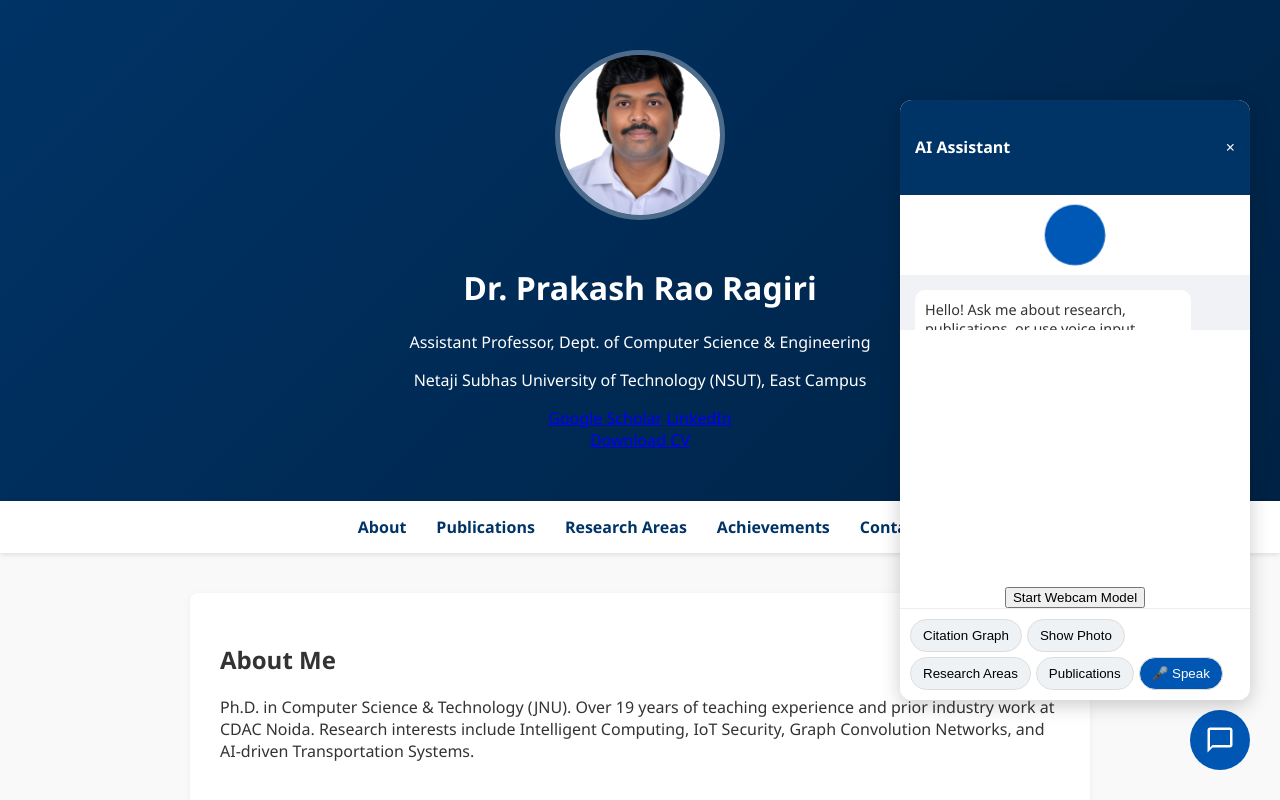
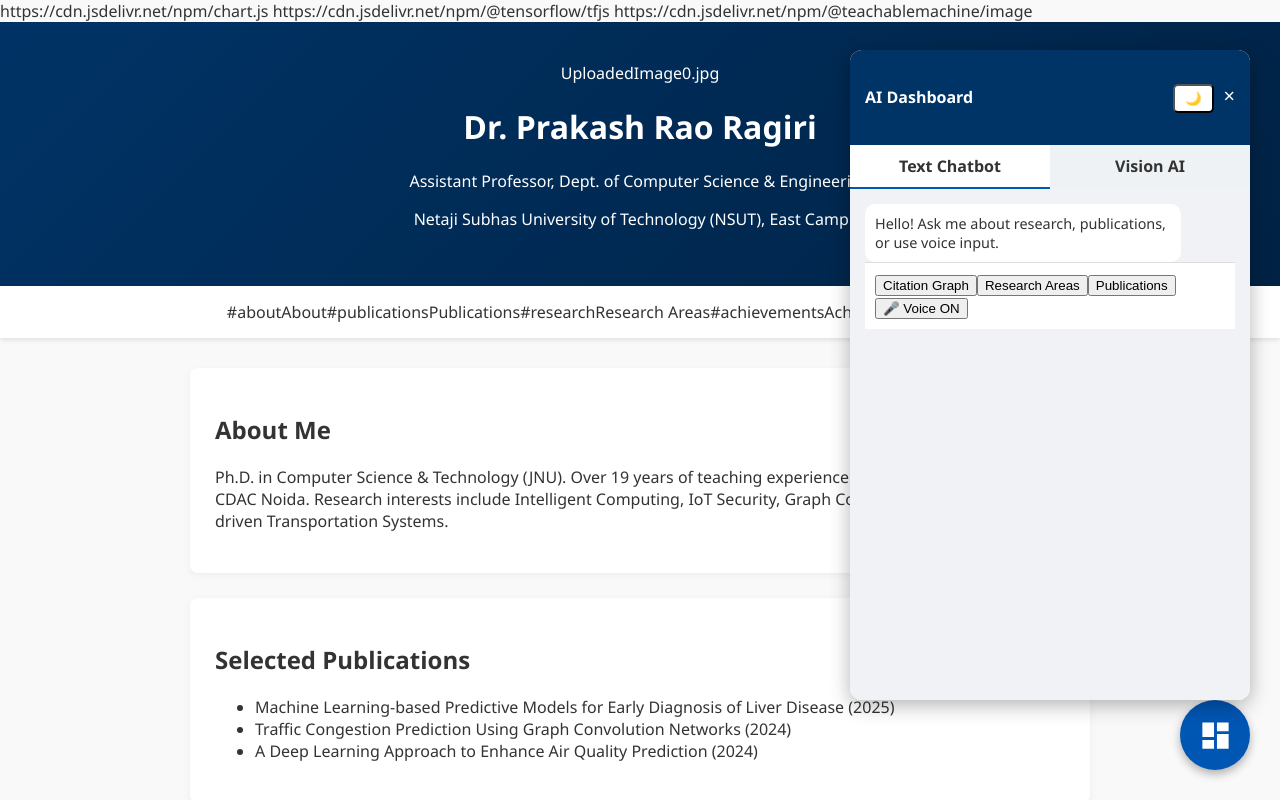
Before and after one commit to PrakashRaoRagiri-Researcher/BiosketchTeachableMachine, a plain HTML site: page index.html in a window 1280 px wide. Both pictures are taken after a click on the element 1220 px from the left and 740 px from the top of the page. Shown: the top 800 px of the page. Drawn offline with nearby package versions, Linux system fonts and the light colour scheme.

Commit message:
Update index.html

````diff
--- a/index.html
+++ b/index.html
@@ -1,92 +1,86 @@
+
+
 <!DOCTYPE html>
-<html lang='en'>
+<html lang="en">
 <head>
-<meta charset='UTF-8'>
-<meta name='viewport' content='width=device-width, initial-scale=1.0'>
-<title>Dr. Prakash Rao Ragiri | Academic Profile & Animated AI Agent</title>
-<script src='https://cdn.jsdelivr.net/npm/chart.js'></script>
-<script src='https://cdn.jsdelivr.net/npm/@tensorflow/tfjs'></script>
-<script src='https://teachablemachine.withgoogle.com/models/mJCW9_t2y/'></script>
+<meta charset="UTF-8">
+<meta name="viewport" content="width=device-width, initial-scale=1.0">
+<title>AI Dashboard | Dr. Prakash Rao Ragiri</title>
+https://cdn.jsdelivr.net/npm/chart.js</script>
+https://cdn.jsdelivr.net/npm/@tensorflow/tfjs</script>
+https://cdn.jsdelivr.net/npm/@teachablemachine/image</script>
 <style>
-:root { --primary:#003366; --accent:#0056b3; --text-main:#333; --text-light:#666; --bg-light:#f9f9f9; --white:#fff; --chat-bg:#f0f2f5; }
-body { font-family:'Segoe UI',Tahoma,Geneva,Verdana,sans-serif; margin:0; background:var(--bg-light); color:var(--text-main); }
-header { background:linear-gradient(135deg,#003366 0%,#002244 100%); color:var(--white); text-align:center; padding:50px 20px; }
-.profile-img { width:160px; height:160px; border-radius:50%; border:5px solid rgba(255,255,255,0.3); object-fit:cover; margin-bottom:20px; }
-nav { background:#fff; text-align:center; padding:15px 0; box-shadow:0 2px 5px rgba(0,0,0,0.1); position:sticky; top:0; }
+:root { --primary:#003366; --accent:#0056b3; --success:#28a745; --text-main:#333; --bg-light:#f9f9f9; --white:#fff; --chat-bg:#f0f2f5; }
+body { font-family:'Segoe UI',sans-serif; margin:0; background:var(--bg-light); color:var(--text-main); transition:background 0.3s,color 0.3s; }
+header { background:linear-gradient(135deg,#003366,#002244); color:var(--white); text-align:center; padding:40px 20px; }
+.profile-img { width:140px; height:140px; border-radius:50%; border:4px solid rgba(255,255,255,0.3); object-fit:cover; margin-bottom:15px; }
+nav { background:#fff; text-align:center; padding:15px 0; box-shadow:0 2px 5px rgba(0,0,0,0.1); }
 nav a { color:var(--primary); margin:0 15px; text-decoration:none; font-weight:600; }
-.container { max-width:900px; margin:40px auto; padding:0 20px; }
-section { background:var(--white); padding:30px; margin-bottom:30px; border-radius:8px; box-shadow:0 2px 8px rgba(0,0,0,0.05); }
-footer { text-align:center; padding:30px; color:var(--text-light); border-top:1px solid #ddd; }
-.ai-widget-btn { position:fixed; bottom:30px; right:30px; width:60px; height:60px; background:var(--accent); border-radius:50%; display:flex; align-items:center; justify-content:center; cursor:pointer; }
-.ai-icon { width:30px; height:30px; fill:white; }
-.chat-window { display:none; position:fixed; bottom:100px; right:30px; width:350px; height:600px; background:white; border-radius:12px; box-shadow:0 5px 20px rgba(0,0,0,0.2); flex-direction:column; overflow:hidden; }
-.chat-header { background:var(--primary); color:white; padding:15px; display:flex; justify-content:space-between; align-items:center; }
-.chat-body { flex:1; padding:15px; overflow-y:auto; background:var(--chat-bg); display:flex; flex-direction:column; gap:10px; }
+.container { max-width:900px; margin:30px auto; padding:0 20px; }
+section { background:var(--white); padding:25px; margin-bottom:25px; border-radius:8px; box-shadow:0 2px 8px rgba(0,0,0,0.05); }
+footer { text-align:center; padding:20px; color:#666; border-top:1px solid #ddd; }
+.dashboard-btn { position:fixed; bottom:30px; right:30px; width:70px; height:70px; background:var(--accent); border-radius:50%; display:flex; align-items:center; justify-content:center; cursor:pointer; box-shadow:0 4px 10px rgba(0,0,0,0.3); }
+.dashboard-btn svg { fill:white; width:35px; height:35px; }
+.dashboard-window { display:none; position:fixed; bottom:100px; right:30px; width:400px; height:650px; background:white; border-radius:12px; box-shadow:0 5px 20px rgba(0,0,0,0.3); overflow:hidden; display:flex; flex-direction:column; }
+.dashboard-header { background:var(--primary); color:white; padding:15px; display:flex; justify-content:space-between; align-items:center; }
+.tabs { display:flex; background:#eef2f5; }
+.tab { flex:1; text-align:center; padding:10px; cursor:pointer; font-weight:600; }
+.tab.active { background:white; border-bottom:2px solid var(--accent); }
+.tab-content { flex:1; overflow-y:auto; padding:15px; background:var(--chat-bg); }
 .message { max-width:80%; padding:10px; border-radius:10px; font-size:0.9rem; }
 .bot-message { background:white; align-self:flex-start; }
 .user-message { background:var(--accent); color:white; align-self:flex-end; }
-.chat-options { padding:10px; background:white; border-top:1px solid #eee; display:flex; gap:5px; flex-wrap:wrap; }
-.option-btn, .voice-btn { background:#eef2f5; border:1px solid #ddd; padding:8px 12px; border-radius:20px; cursor:pointer; }
-.voice-btn { background:#0056b3; color:white; }
-.chart-container { width:100%; background:white; padding:5px; border-radius:8px; margin-top:5px; }
+.chat-body { display:flex; flex-direction:column; gap:10px; }
 .webcam-container { text-align:center; margin-top:10px; }
-.avatar { width:60px; height:60px; border-radius:50%; background:#0056b3; margin:10px auto; animation: pulse 1.5s infinite; }
-@keyframes pulse { 0% { transform: scale(1); background:#0056b3;} 50% { transform: scale(1.2); background:#007bff;} 100% { transform: scale(1); background:#0056b3;} }
+canvas, video { border-radius:8px; }
+.chart-container { margin-top:10px; }
+.dark-mode { background:#121212; color:#f1f1f1; }
+.dark-mode section { background:#1e1e1e; color:#f1f1f1; }
+.dark-mode nav { background:#1e1e1e; }
+.dark-mode .dashboard-window { background:#1e1e1e; color:#f1f1f1; }
 </style>
 </head>
 <body>
 <header>
-<img src='UploadedImage0.jpg' alt='Profile Image' class='profile-img'>
+UploadedImage0.jpg
 <h1>Dr. Prakash Rao Ragiri</h1>
 <p>Assistant Professor, Dept. of Computer Science & Engineering</p>
 <p>Netaji Subhas University of Technology (NSUT), East Campus</p>
-<div class='social-icons'>
-<a href='https://scholar.google.com/citations?user=-w8yRGcAAAAJ&hl=en' target='_blank'>Google Scholar</a>
-<a href='https://www.linkedin.com' target='_blank'>LinkedIn</a>
-</div>
-<a href='#' class='download-btn'>Download CV</a>
 </header>
-<nav>
-<a href='#about'>About</a><a href='#publications'>Publications</a><a href='#research'>Research Areas</a><a href='#achievements'>Achievements</a><a href='#contact'>Contact</a>
-</nav>
-<div class='container'>
-<section id='about'><h2>About Me</h2><p>Ph.D. in Computer Science & Technology (JNU). Over 19 years of teaching experience and prior industry work at CDAC Noida. Research interests include Intelligent Computing, IoT Security, Graph Convolution Networks, and AI-driven Transportation Systems.</p></section>
-<section id='publications'><h2>Selected Publications</h2><ul><li>Machine Learning-based Predictive Models for Early Diagnosis of Liver Disease (2025)</li><li>Traffic Congestion Prediction Using Graph Convolution Networks (2024)</li><li>A Deep Learning Approach to Enhance Air Quality Prediction (2024)</li></ul></section>
-<section id='research'><h2>Research Domains</h2><p>Internet of Vehicles, IoT Security, Graph Convolution Networks, Intelligent Transportation, Responsible Research.</p></section>
-<section id='achievements'><h2>Awards & Achievements</h2><ul><li>Mentor for Smart India Hackathon</li><li>Ph.D. from JNU in Intelligent Computing & Security</li><li>19+ years of academic experience</li></ul></section>
-<section id='contact'><h2>Contact</h2><p>Email: prakashrao.ragiri@nsut.ac.in</p></section>
+<nav>#aboutAbout</a>#publicationsPublications</a>#researchResearch Areas</a>#achievementsAchievements</a>#contactContact</a></nav>
+<div class="container">
+<section id="about"><h2>About Me</h2><p>Ph.D. in Computer Science & Technology (JNU). Over 19 years of teaching experience and prior industry work at CDAC Noida. Research interests include Intelligent Computing, IoT Security, Graph Convolution Networks, and AI-driven Transportation Systems.</p></section>
+<section id="publications"><h2>Selected Publications</h2><ul><li>Machine Learning-based Predictive Models for Early Diagnosis of Liver Disease (2025)</li><li>Traffic Congestion Prediction Using Graph Convolution Networks (2024)</li><li>A Deep Learning Approach to Enhance Air Quality Prediction (2024)</li></ul></section>
+<section id="research"><h2>Research Domains</h2><p>Internet of Vehicles, IoT Security, Graph Convolution Networks, Intelligent Transportation, Responsible Research.</p></section>
+<section id="achievements"><h2>Awards & Achievements</h2><ul><li>Mentor for Smart India Hackathon</li><li>Ph.D. from JNU in Intelligent Computing & Security</li><li>19+ years of academic experience</li></ul></section>
+<section id="contact"><h2>Contact</h2><p>Email: prakashrao.ragiri@nsut.ac.in</p></section>
 </div>
 <footer><p>&copy; 2025 Dr. Prakash Rao Ragiri. All Rights Reserved.</p></footer>
-<div class='ai-widget-btn' onclick='toggleChat()'><svg class='ai-icon' viewBox='0 0 24 24'><path d='M20 2H4c-1.1 0-2 .9-2 2v18l4-4h14c1.1 0 2-.9 2-2V4c0-1.1-.9-2-2-2zm0 14H6l-2 2V4h16v12z'/></svg></div>
-<div class='chat-window' id='chatWindow'>
-<div class='chat-header'><h4>AI Assistant</h4><span class='close-chat' onclick='toggleChat()'>×</span></div>
-<div class='avatar'></div>
-<div class='chat-body' id='chatBody'><div class='message bot-message'>Hello! Ask me about research, publications, or use voice input.</div></div>
-<div class='webcam-container'>
-<video id='webcam' autoplay playsinline width='320' height='240'></video>
-<button onclick='initWebcamModel()'>Start Webcam Model</button>
-</div>
-<div class='chat-options'>
-<button class='option-btn' onclick='generateGraph()'>Citation Graph</button>
-<button class='option-btn' onclick='showPhoto()'>Show Photo</button>
-<button class='option-btn' onclick='faqResearch()'>Research Areas</button>
-<button class='option-btn' onclick='faqPublications()'>Publications</button>
-<button class='voice-btn' onclick='startVoiceInput()'>🎤 Speak</button>
-</div>
-</div>
+<div class="dashboard-btn" onclick="toggleDashboard()"><svg viewBox="0 0 24 24"><path d="M3 13h8V3H3v10zm0 8h8v-6H3v6zm10 0h8V11h-8v10zm0-18v6h8V3h-8z"/></svg></div>
+<div class="dashboard-window" id="dashboardWindow">
+<div class="dashboard-header"><h4>AI Dashboard</h4><div><button onclick="toggleDarkMode()" style="background:#fff;color:#000;padding:5px 10px;border-radius:5px;">🌙</button><span style="cursor:pointer;font-size:20px;margin-left:10px;" onclick="toggleDashboard()">×</span></div></div>
+<div class="tabs"><div class="tab active" onclick="showTab('text')">Text Chatbot</div><div class="tab" onclick="showTab('vision')">Vision AI</div></div>
+<div class="tab-content" id="textTab"><div class="chat-body" id="chatBody"><div class="message bot-message">Hello! Ask me about research, publications, or use voice input.</div></div>
+<div style="padding:10px; background:white; border-top:1px solid #ddd;"><button onclick="generateGraph()">Citation Graph</button><button onclick="faqResearch()">Research Areas</button><button onclick="faqPublications()">Publications</button><button onclick="startContinuousVoice()">🎤 Voice ON</button></div></div>
+<div class="tab-content" id="visionTab" style="display:none;"><div class="chat-body" id="visionChatBody"><div class="message bot-message">Hello! I can analyze objects via webcam using AI.</div></div>
+<div class="webcam-container"><video id="visionWebcam" autoplay playsinline width="320" height="240"></video><button onclick="initVisionModel()" style="margin-top:10px;">Start Vision AI</button><div class="chart-container"><canvas id="visionChart"></canvas></div></div></div></div>
 <script>
-let webcam, model;
-async function initWebcamModel(){const URL='YOUR_TEACHABLE_MACHINE_IMAGE_MODEL_URL';model=await tmImage.load(URL+'model.json',URL+'metadata.json');webcam=new tmImage.Webcam(320,240,true);await webcam.setup();await webcam.play();document.getElementById('webcam').srcObject=webcam.webcam.stream;window.requestAnimationFrame(loop);}async function loop(){webcam.update();const prediction=await model.predict(webcam.canvas);if(prediction&&prediction.length>0){addBotMessage('Detected: '+prediction[0].className+' ('+Math.round(prediction[0].probability*100)+'%)');}window.requestAnimationFrame(loop);}
-function toggleChat(){const w=document.getElementById('chatWindow');w.style.display=w.style.display==='flex'?'none':'flex';}
+function toggleDashboard(){const w=document.getElementById("dashboardWindow");w.style.display=w.style.display==="flex"?"none":"flex";w.style.flexDirection="column";}
+function showTab(tab){document.querySelectorAll(".tab").forEach(t=>t.classList.remove("active"));if(tab==="text"){document.querySelector(".tab:nth-child(1)").classList.add("active");document.getElementById("textTab").style.display="block";document.getElementById("visionTab").style.display="none";}else{document.querySelector(".tab:nth-child(2)").classList.add("active");document.getElementById("textTab").style.display="none";document.getElementById("visionTab").style.display="block";}}
+function toggleDarkMode(){document.body.classList.toggle("dark-mode");}
+function speakText(text){const utter=new SpeechSynthesisUtterance(text.replace(/<[^>]*>/g,""));utter.lang="en-US";speechSynthesis.speak(utter);}
 function addUserMessage(t){const b=document.getElementById('chatBody');const d=document.createElement('div');d.className='message user-message';d.innerText=t;b.appendChild(d);b.scrollTop=b.scrollHeight;}
 function addBotMessage(c,h=false){const b=document.getElementById('chatBody');const d=document.createElement('div');d.className='message bot-message';if(h){d.innerHTML=c;}else{d.innerText=c;}b.appendChild(d);b.scrollTop=b.scrollHeight;speakText(c);}
 function generateGraph(){addUserMessage('Generate Citation Graph');const id='citeChart'+Date.now();addBotMessage(`<p>Citation analysis:</p><div class='chart-container'><canvas id='${id}'></canvas></div>`,true);setTimeout(()=>{const ctx=document.getElementById(id).getContext('2d');new Chart(ctx,{type:'bar',data:{labels:['IoT Security','RPL','Liver Disease','Traffic GCN'],datasets:[{label:'Citations',data:[169,45,12,8],backgroundColor:['rgba(0,51,102,0.8)','rgba(0,86,179,0.7)','rgba(0,123,255,0.6)','rgba(102,163,255,0.5)']}]} });},100);}
-function showPhoto(){addUserMessage('Show Profile Photo');addBotMessage('<img src="UploadedImage0.jpg" style="width:100%;border-radius:8px;margin-top:5px;">',true);}
 function faqResearch(){addUserMessage('Research Areas');addBotMessage('Internet of Vehicles, IoT Security, Graph Convolution Networks, Intelligent Transportation, Responsible Research.');}
 function faqPublications(){addUserMessage('Publications');addBotMessage('Recent works: Liver Disease ML (2025), Traffic GCN (2024), Air Quality Prediction (2024).');}
-function startVoiceInput(){const rec=new(window.SpeechRecognition||window.webkitSpeechRecognition)();rec.lang='en-US';rec.start();rec.onresult=function(e){const t=e.results[0][0].transcript;handleVoiceCommand(t);};}
-function handleVoiceCommand(cmd){cmd=cmd.toLowerCase();if(cmd.includes('graph')){generateGraph();}else if(cmd.includes('photo')){showPhoto();}else if(cmd.includes('research')){faqResearch();}else if(cmd.includes('publication')){faqPublications();}else{addBotMessage('I can show graphs, photo, research areas, or publications.');}}
-function speakText(text){const utter=new SpeechSynthesisUtterance(text.replace(/<[^>]*>/g,''));utter.lang='en-US';speechSynthesis.speak(utter);}
+function startContinuousVoice(){const rec=new(window.SpeechRecognition||window.webkitSpeechRecognition)();rec.lang='en-US';rec.continuous=true;rec.interimResults=false;rec.start();rec.onresult=function(e){const t=e.results[e.results.length-1][0].transcript.toLowerCase();if(t.includes('graph')){generateGraph();}else if(t.includes('research')){faqResearch();}else if(t.includes('publication')){faqPublications();}else if(t.includes('vision')){initVisionModel();}else{addBotMessage('Command not recognized. Try saying \"graph\", \"research\", or \"vision\".');}};}
+let visionWebcam, visionModel;const visionURL="https://teachablemachine.withgoogle.com/models/mJCW9_t2y/";
+async function initVisionModel(){visionModel=await tmImage.load(visionURL+"model.json",visionURL+"metadata.json");visionWebcam=new tmImage.Webcam(320,240,true);await visionWebcam.setup();await visionWebcam.play();document.getElementById("visionWebcam").srcObject=visionWebcam.webcam.stream;window.requestAnimationFrame(visionLoop);}
+async function visionLoop(){visionWebcam.update();const prediction=await visionModel.predict(visionWebcam.canvas);if(prediction&&prediction.length>0){let msg="Detected: ";prediction.forEach(p=>{msg+=`${p.className} (${Math.round(p.probability*100)}%) `;});addVisionBotMessage(msg);speakText(msg);updateVisionChart(prediction);}window.requestAnimationFrame(visionLoop);}
+function addVisionBotMessage(text){const b=document.getElementById("visionChatBody");const d=document.createElement("div");d.className="message bot-message";d.innerText=text;b.appendChild(d);b.scrollTop=b.scrollHeight;}
+function updateVisionChart(prediction){const ctx=document.getElementById("visionChart").getContext("2d");const labels=prediction.map(p=>p.className);const data=prediction.map(p=>Math.round(p.probability*100));if(window.visionChartInstance){window.visionChartInstance.destroy();}window.visionChartInstance=new Chart(ctx,{type:"bar",data:{labels:labels,datasets:[{label:"Confidence (%)",data:data,backgroundColor:"rgba(0,86,179,0.7)"}]},options:{scales:{y:{beginAtZero:true,max:100}}}});}
 </script>
 </body>
 </html>
+```
````
